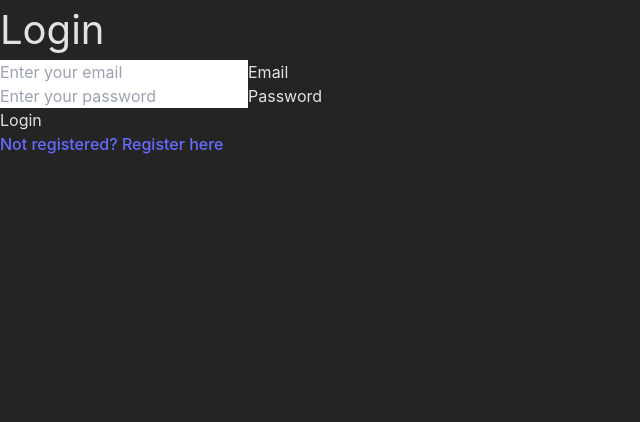
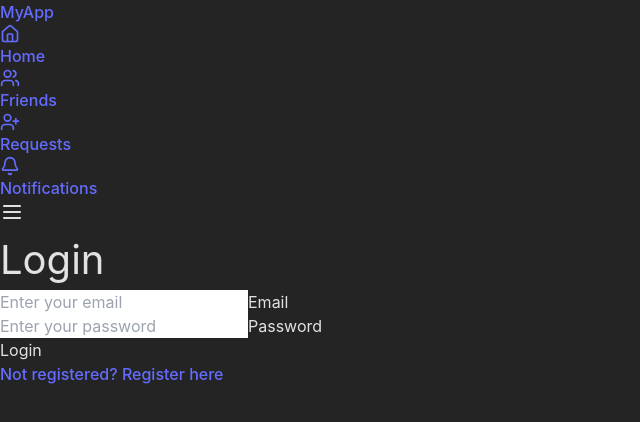
Before and after one commit to FluffyBrudy/pigeon-messanger-fronted, a React (Vite) app: page / in a window 1280 px wide. Shown: the top 422 px of the page, without its empty margins (0-640 px from the left). Built offline with nearby package versions, Linux system fonts and the light colour scheme; no server answers.

Commit message:
add navbar and fit app within viewport

```diff
--- a/src/Root.tsx
+++ b/src/Root.tsx
@@ -1,9 +1,13 @@
 import { Outlet } from "react-router-dom";
+import Navbar from "./components/common/Navbar";
 
 const Root = () => {
   return (
-    <div>
-      <Outlet />
+    <div className="h-screen flex flex-col box-border">
+      <Navbar />
+      <div className="flex-1 overflow-hidden">
+        <Outlet />
+      </div>
     </div>
   );
 };
--- a/src/components/chat/ChatInterface.tsx
+++ b/src/components/chat/ChatInterface.tsx
@@ -2,7 +2,7 @@ import MessengeInputBox from "./MessageInputBox";
 
 const ChatInterface = () => {
   return (
-    <div className="flex flex-col h-screen">
+    <div className="flex flex-col h-full">
       <div className="flex-1 overflow-auto">
         <div>Chat History will go here...</div>
       </div>
--- /dev/null
+++ b/src/components/common/Navbar.tsx
@@ -0,0 +1,63 @@
+import { useState } from "react";
+import { Menu, Home, Users, Bell, UserPlus } from "lucide-react";
+import { Link } from "react-router-dom";
+
+const Navbar = () => {
+  const [isOpen, setIsOpen] = useState(false);
+
+  return (
+    <nav className="bg-white dark:bg-gray-900 shadow-md">
+      <div className="max-w-7xl mx-auto px-4 sm:px-6 lg:px-8">
+        <div className="flex justify-between h-16 items-center">
+          <div className="flex items-center">
+            <Link
+              to="/home"
+              className="text-xl font-bold text-gray-900 dark:text-white"
+            >
+              MyApp
+            </Link>
+          </div>{" "}
+          <div className="hidden md:flex space-x-6">
+            <Link to="/home" className="nav-link">
+              <Home size={20} /> Home
+            </Link>
+            <Link to="/friends" className="nav-link">
+              <Users size={20} /> Friends
+            </Link>
+            <Link to="/pending-requests" className="nav-link">
+              <UserPlus size={20} /> Requests
+            </Link>
+            <Link to="/notifications" className="nav-link">
+              <Bell size={20} /> Notifications
+            </Link>
+          </div>
+          <button
+            onClick={() => setIsOpen(!isOpen)}
+            className="md:hidden p-2 rounded-md text-gray-900 dark:text-white hover:bg-gray-200 dark:hover:bg-gray-700"
+          >
+            <Menu size={24} />
+          </button>
+        </div>
+      </div>
+
+      {isOpen && (
+        <div className="md:hidden bg-white dark:bg-gray-900 p-4 space-y-3">
+          <Link to="/home" className="nav-link block">
+            <Home size={20} /> Home
+          </Link>
+          <Link to="/friends" className="nav-link block">
+            <Users size={20} /> Friends
+          </Link>
+          <Link to="/pending-requests" className="nav-link block">
+            <UserPlus size={20} /> Requests
+          </Link>
+          <Link to="/notifications" className="nav-link block">
+            <Bell size={20} /> Notifications
+          </Link>
+        </div>
+      )}
+    </nav>
+  );
+};
+
+export default Navbar;
--- a/src/index.css
+++ b/src/index.css
@@ -20,8 +20,6 @@
 body {
   margin: 0;
   padding: 0;
-  box-sizing: border-box;
-  overflow-y: hidden;
 }
 
 a {
--- a/src/pages/home/Home.tsx
+++ b/src/pages/home/Home.tsx
@@ -4,17 +4,15 @@ import { AddFriendViewer } from "../../components/global/AddFriendViewer";
 
 const Home = () => {
   return (
-    <div>
-      <div className="flex gap-1">
+    <div className="h-full flex gap-1">
       <div className="shrink-0">
         <ChatBubbleSidebar />
       </div>
-        <div className="flex-1">
+      <div className="flex-1 overflow-auto">
         <ChatInterface />
       </div>
-        <div>
+      <div className="shrink-0">
         <AddFriendViewer />
-        </div>
       </div>
     </div>
   );
```
Lines whose indentation alone changed are shown as unchanged.
